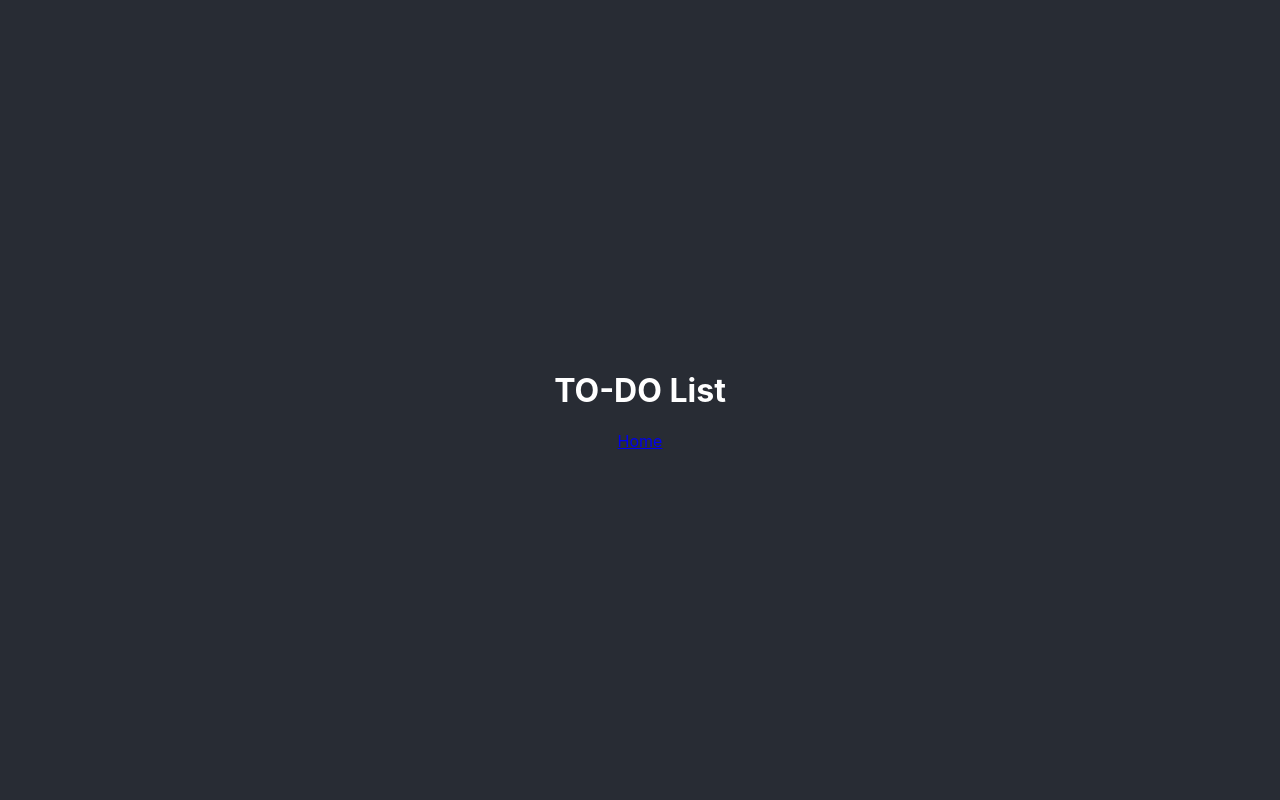
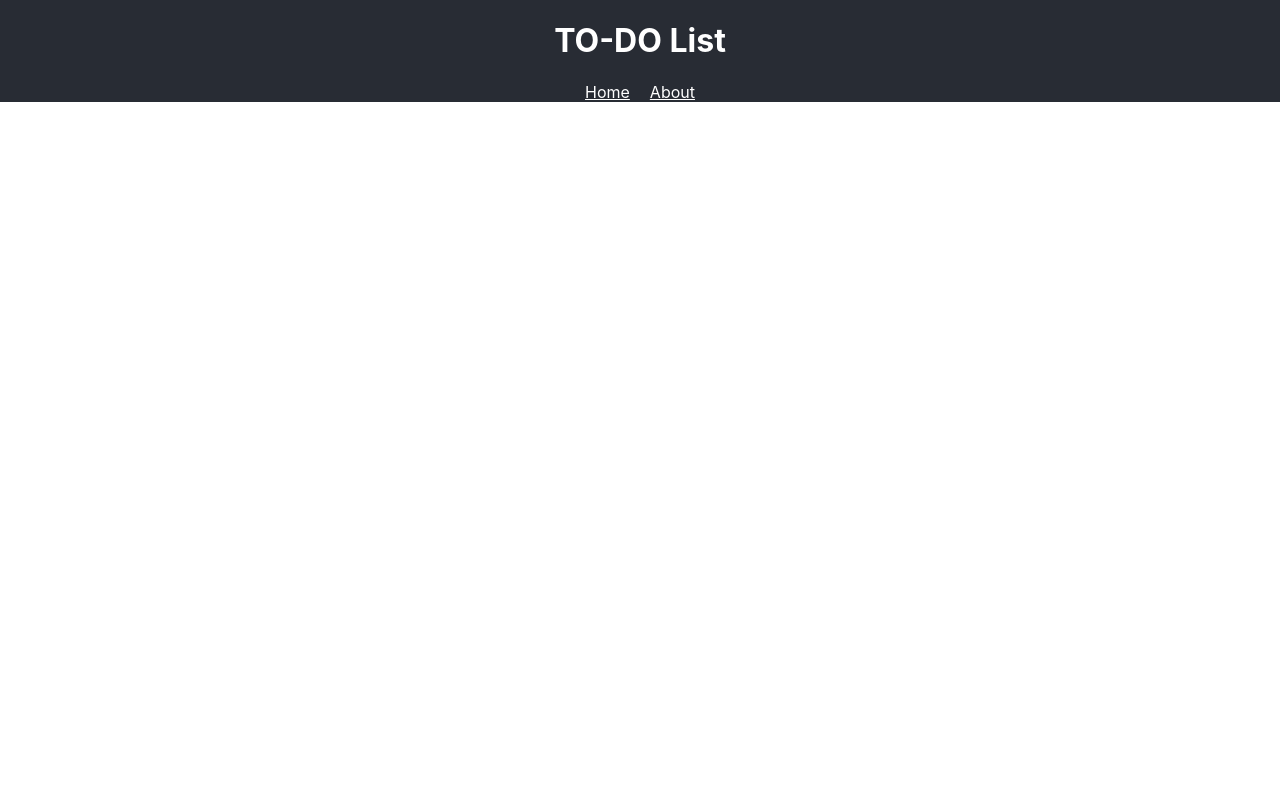
Before and after one commit to eduardxx1255/listtodo, a React (Create React App) app: page / in a window 1280 px wide. Shown: the top 800 px of the page. Built offline with nearby package versions, Linux system fonts and the light colour scheme.

Commit message:
input no funciona

```diff
--- a/src/App.css
+++ b/src/App.css
@@ -1,10 +1,14 @@
 
 header {
   background-color: #282c34;
-  min-height: 100vh;
+  min-width: 100vh;
   display: flex;
   flex-direction: column;
   align-items: center;
-  justify-content: center;
   color: white;
 }
+
+.botones {
+  color: white;
+  margin: 10px;
+}
--- a/src/App.js
+++ b/src/App.js
@@ -1,16 +1,16 @@
 import React from 'react';
 import './App.css';
 import Header from './components/header'
+import Input from './components/input'
 import { BrowserRouter as Router, Route } from 'react-router-dom';
 
 
 function App() {
   return (
     <Router>
-      <Header />
       <Route exact path="/" component={Header} />
+      <Route exact path="/components/input" component={Input} />
     </Router>
-
   );
 }
 
--- a/src/components/header.js
+++ b/src/components/header.js
@@ -1,11 +1,15 @@
 import React from "react";
 import { Link, } from 'react-router-dom';
+
 
 function Header() {
         return (
             <header>
                 <h1>TO-DO List</h1>
-                <Link to="/">Home</Link>
+                <div>
+                <Link className="botones" to="/">Home</Link>
+                <Link className="botones" to="/about">About</Link>
+                </div>
             </header>
         )
     }
```
Also changed, not shown: src/containers/Home.js (added, +13 -0 lines).
